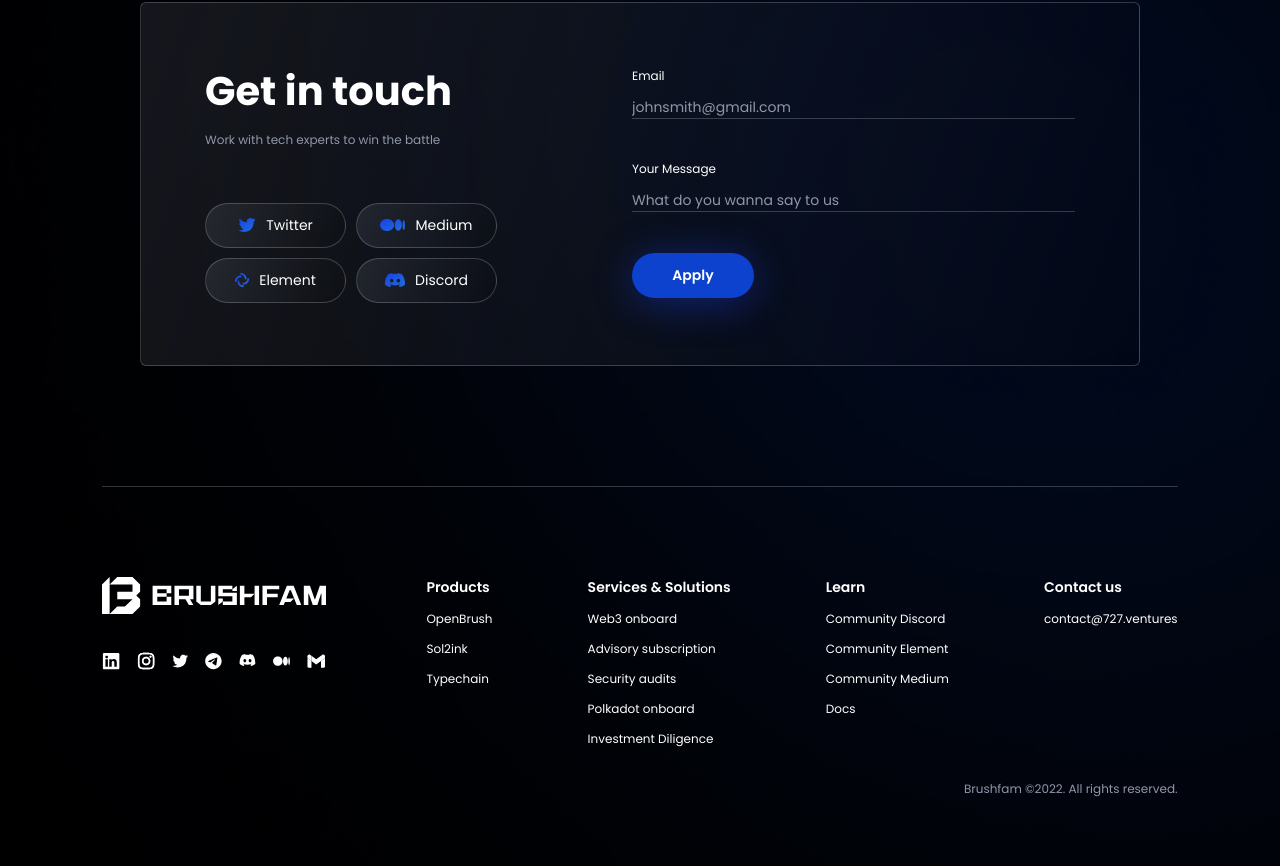
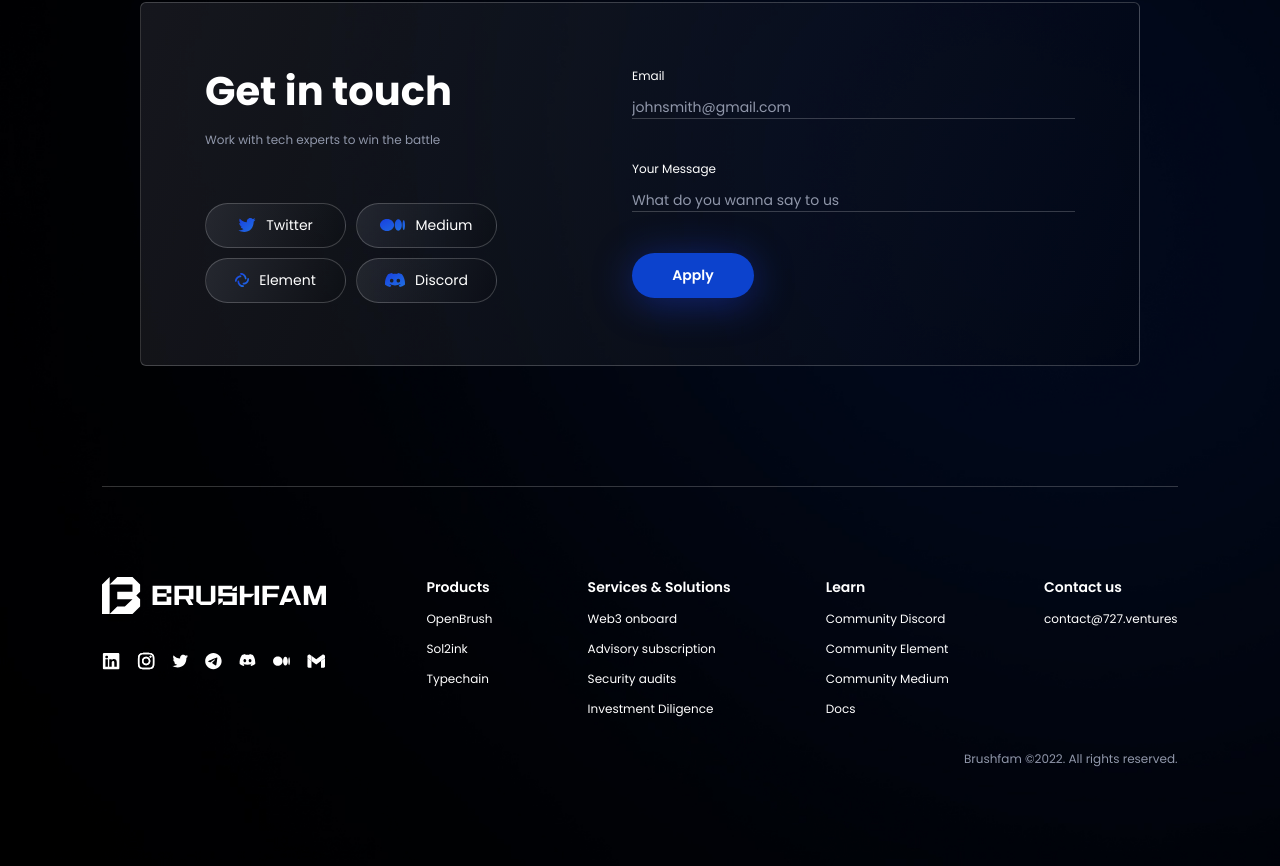
Before and after one commit to Brushfam/brushfam-website, a Next.js app: page / in a window 1280 px wide. Shown: the part 4316-5182 px from the top of the page. Built offline with nearby package versions, Linux system fonts and the light colour scheme.

Commit message:
disable polkadot onboard footer

```diff
--- a/components/Footer.js
+++ b/components/Footer.js
@@ -35,9 +35,6 @@ const Footer = () => {
             </a>
           </div>
           <div className={styles.socialDivMobile} style={{marginBottom: 37}}>
-            {/*<a href={"https://www.linkedin.com/company/727-ventures-vs/"}>*/}
-            {/*  <img src={"icons/in-mobile.svg"} />*/}
-            {/*</a>*/}
             <a href={"https://discord.gg/EARg6RCThP"}>
               <img src={"icons/discord-mobile.svg"} />
             </a>
@@ -49,9 +46,6 @@ const Footer = () => {
             </a>
           </div>
           <div className={styles.socialDivMobile}>
-            {/*<a href={"https://instagram.com/727_ventures?igshid=ZmVmZTY5ZGE="}>*/}
-            {/*  <img src={"icons/inst-mobile.svg"} />*/}
-            {/*</a>*/}
             <a href={"https://medium.com/727-ventures"}>
               <img src={"icons/medium-mobile.svg"} />
             </a>
--- a/data/footerData.js
+++ b/data/footerData.js
@@ -27,10 +27,6 @@ export const servicesData = [
         link: "/security-audits"
     },
     {
-        label: "Polkadot onboard",
-        link: "/#onboard-in-polkadot"
-    },
-    {
         label: "Investment Diligence",
         link: "/investment-diligence"
     },
```
